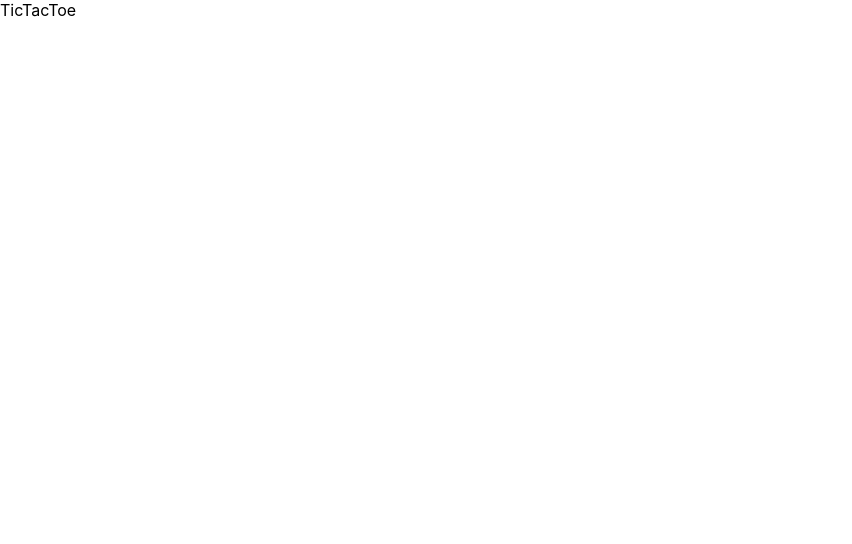
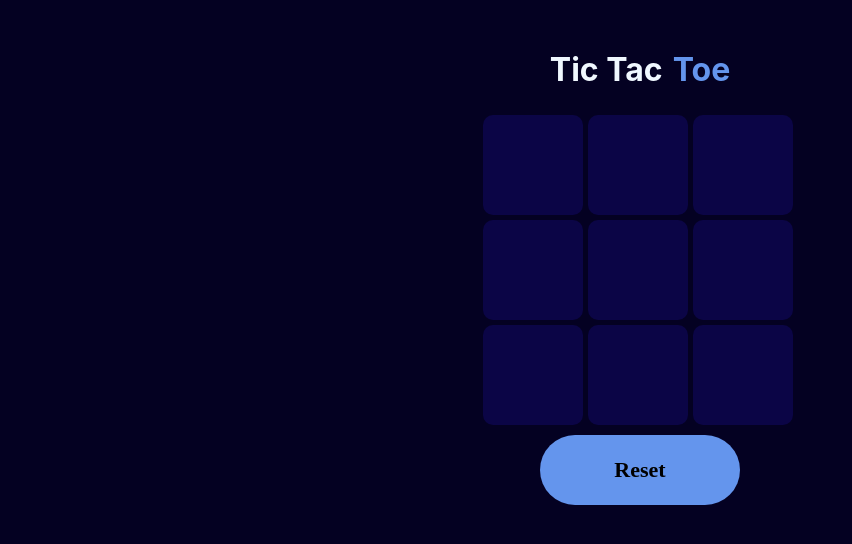
Before and after one commit to ShooterCrow/tictactoe, a React (Create React App) app: page / in a window 1280 px wide. Shown: the top 544 px of the page, without its empty margins (0-852 px from the left). Built offline with nearby package versions, Linux system fonts and the light colour scheme.

Commit message:
Createted TicTacToe Boxes

```diff
--- a/src/Components/TicTacToe/TicTacToe.css
+++ b/src/Components/TicTacToe/TicTacToe.css
@@ -0,0 +1,49 @@
+.container {
+    text-align: center;
+}
+
+.title {
+    margin-top: 50px;
+    display: flex;
+    justify-content: center;
+    align-items: center;
+}
+
+.title span  {
+    color: cornflowerblue;
+    margin-left: 10px;
+}
+
+.reset {
+    width: 200px;
+    height: 70px;
+    border: none;
+    outline: none;
+    cursor: pointer;
+    background: cornflowerblue;
+    border-radius: 50px;
+    font-size: 22px;
+    margin-top: 25px;
+    margin-bottom: 50px;
+    font-weight: bold;
+    font-family: poppins;
+}
+
+.board {
+    width: 564px;
+    margin: auto;
+    height: 300px;
+    display: flex;
+    flex-wrap: wrap;
+    justify-content: center;
+}
+
+.boxes {
+    /* display: flex; */
+    width: 100px;
+    height: 100px;
+    background: rgba(13, 7, 80, 0.795);
+    border-radius: 10px;
+    margin: 5px 5px 0px 0px;
+    cursor: pointer;
+}
--- a/src/Components/TicTacToe/TicTacToe.jsx
+++ b/src/Components/TicTacToe/TicTacToe.jsx
@@ -5,7 +5,28 @@ import cross from'../Assets/X-icon.png'
 
 const TicTacToe = () => {
   return (
-    <div>TicTacToe</div>
+    <div className='container'>
+      <h1 className="title">Tic Tac <span> Toe</span></h1>
+      <div className="board">
+        <div className="row1">
+          <div className="boxes"></div>
+          <div className="boxes"></div>
+          <div className="boxes"></div>
+        </div>
+        <div className="row2">
+          <div className="boxes"></div>
+          <div className="boxes"></div>
+          <div className="boxes"></div>
+        </div>
+        <div className="row3">
+          <div className="boxes"></div>
+          <div className="boxes"></div>
+          <div className="boxes"></div>
+        </div>
+
+      </div>
+      <button className="reset">Reset</button>
+    </div>
   )
 }
 
--- a/src/index.css
+++ b/src/index.css
@@ -5,6 +5,8 @@ body {
     sans-serif;
   -webkit-font-smoothing: antialiased;
   -moz-osx-font-smoothing: grayscale;
+  background: rgb(4, 1, 34);
+  color: aliceblue;
 }
 
 code {
```
